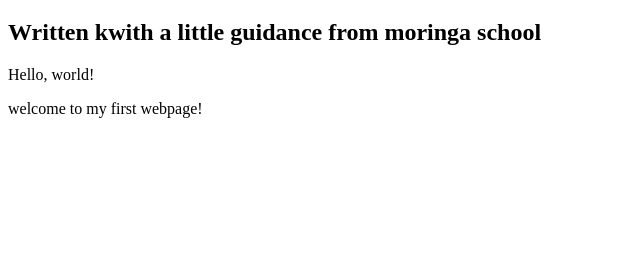
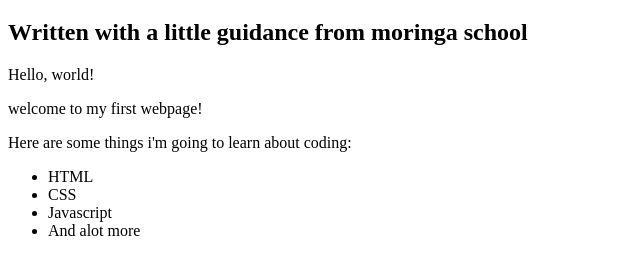
Before and after one commit to joycekim648/block-elements, a plain HTML site: page my_first_webpage.html in a window 1280 px wide. Shown: the part 61-336 px from the top of the page, without its empty margins (0-640 px from the left). Drawn offline with Linux system fonts and the light colour scheme.

Commit message:
add list elements

```diff
--- a/my_first_webpage.html
+++ b/my_first_webpage.html
@@ -5,9 +5,17 @@
    </head>
    <body>
      <h1>My first webpage</h1>
-     <h2>Written kwith a little guidance from moringa school</h2>
+     <h2>Written with a little guidance from moringa school</h2>
 
      <p>Hello, world!</p>
      <p>welcome to my first webpage!</p>
+     <p>Here are some things i'm going to learn about coding:</p>
+     <ul>
+       <li>HTML</li>
+       <li>CSS</li>
+       <li>Javascript</li>
+       <li>And alot more</li>
+     </ul>
+
    </body>
 </html>
```
